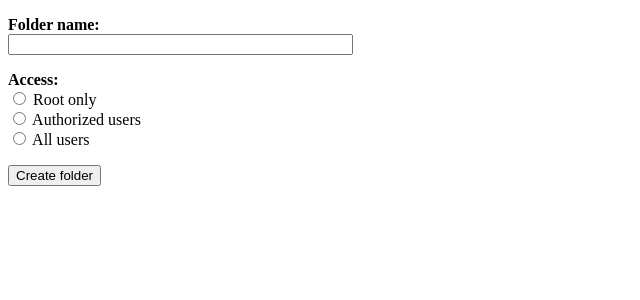
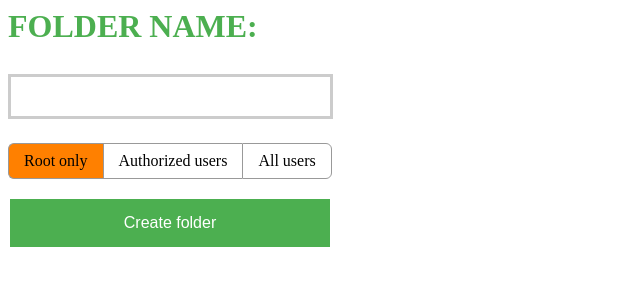
Before and after one commit to Delivery-Klad/Cloud, a Django app: template templates/create.html in a window 1280 px wide. Shown: the top 300 px of the page, without its empty margins (0-640 px from the left). Run offline with Django 3.2, Linux system fonts and the light colour scheme; the template is opened without the code that fills it, so the values that code supplies are empty.

Commit message:
upd text style

```diff
--- a/templates/create.html
+++ b/templates/create.html
@@ -1,22 +1,106 @@
-<!DOCTYPE HTML>
-<html>
- <head>
+<html><head>
   <meta charset="utf-8">
+  <meta name="viewport" content="width=device-width, initial-scale=1">
   <title>Create folder</title>
+    <style>
+h1 {
+  text-align: left;
+  text-transform: uppercase;
+  color: #4CAF50;
+}
+input[type=text] {
+  width: 325px;
+  padding: 12px 20px;
+  margin: 8px 0;
+  box-sizing: border-box;
+  border: 3px solid #ccc;
+  -webkit-transition: 0.5s;
+  transition: 0.5s;
+  outline: none;
+}
+input[type=text]:focus {
+  border: 3px solid #555;
+}
+.button {
+  width: 320px;
+  background-color: #4CAF50;
+  border: none;
+  color: white;
+  padding: 15px 32px;
+  text-align: center;
+  text-decoration: none;
+  display: inline-block;
+  font-size: 16px;
+  margin: 4px 2px;
+  cursor: pointer;
+  -webkit-transition-duration: 0.4s;
+  transition-duration: 0.4s;
+}
+.button2:hover {
+  box-shadow: 0 12px 16px 0 rgba(0,0,0,0.24),0 17px 50px 0 rgba(0,0,0,0.19);
+}
+.form_radio_group {
+	display: inline-block;
+	overflow: hidden;
+}
+.form_radio_group-item {
+	display: inline-block;
+	float: left;
+}
+.form_radio_group input[type=radio] {
+	display: none;
+}
+.form_radio_group label {
+	display: inline-block;
+	cursor: pointer;
+	padding: 0px 15px;
+	line-height: 34px;
+	border: 1px solid #999;
+	border-right: none;
+	user-select: none;
+}
+.form_radio_group .form_radio_group-item:first-child label {
+	border-radius: 6px 0 0 6px;
+}
+.form_radio_group .form_radio_group-item:last-child label {
+	border-radius: 0 6px 6px 0;
+	border-right: 1px solid #999;
+}
+.form_radio_group input[type=radio]:checked + label {
+	background: #ff8000;
+}
+.form_radio_group label:hover {
+	background: #808080;
+}
+.form_radio_group input[type=radio]:disabled + label {
+	background: #efefef;
+	color: #666;
+}
+</style>
  </head>
  <body>
 
  <form method="get" action="/create/">
-  <input type="hidden" name="path" value="{0}">
-  <p><b>Folder name:</b><br>
+  <input type="hidden" name="path" value="files/7 сем">
+  <p><h1>Folder name:</h1>
    <input type="text" name="arg" size="40">
   </p>
-  <p><b>Access:</b><Br>
-   <input type="radio" name="access" value="root"> Root only<Br>
-   <input type="radio" name="access" value="auth"> Authorized users<Br>
-   <input type="radio" name="access" value="all"> All users<Br>
-  </p>
-  <p><input type="submit" value="Create folder"></p>
+
+ <div class="form_radio_group">
+<div class="form_radio_group-item">
+	<input id="radio-1" type="radio" name="access" value="root" checked="">
+	<label for="radio-1">Root only</label>
+</div><div class="form_radio_group-item">
+	<input id="radio-2" type="radio" name="access" value="auth">
+	<label for="radio-2">Authorized users</label>
+</div>
+
+<div class="form_radio_group-item">
+	<input id="radio-3" type="radio" name="access" value="all">
+	<label for="radio-3">All users</label>
+</div>
+     </div>
+  <p><input class="button button2" type="submit" value="Create folder"></p>
  </form>
- </body>
-</html>
+
+</body></html>
```
Also changed, not shown: source/style.css.
